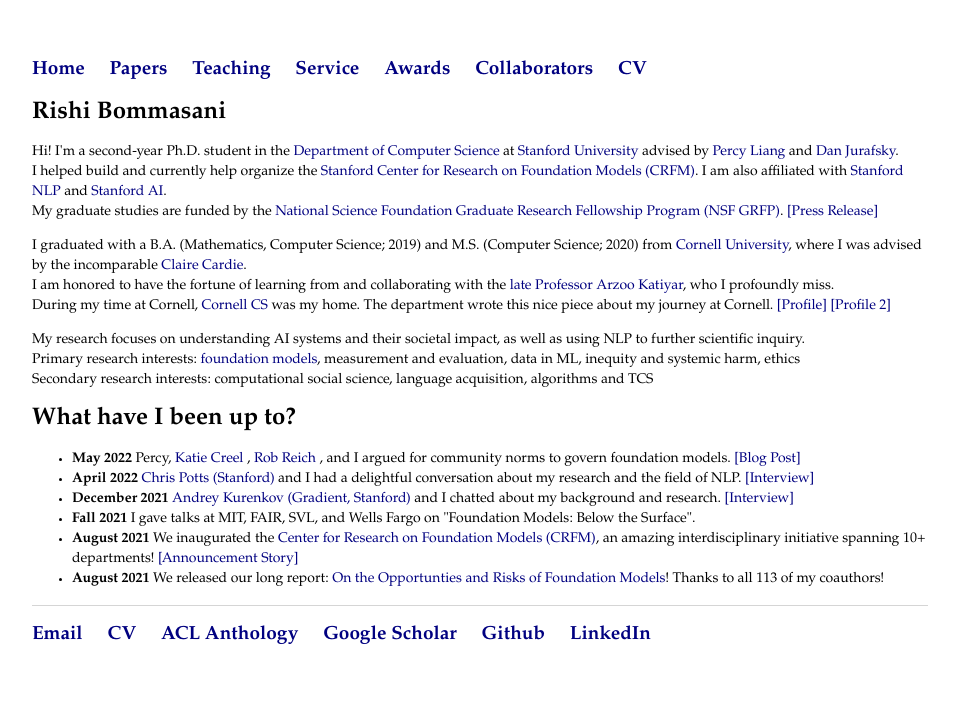
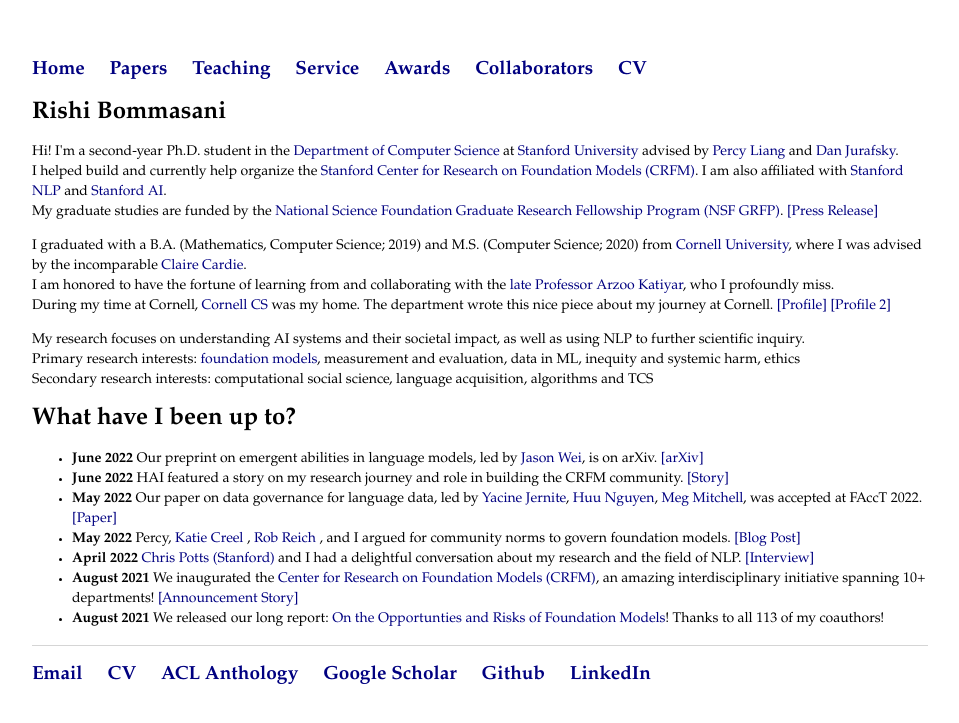
Before and after one commit to rishibommasani/rishibommasani.github.io, a Jekyll site: the page built from index.html, in a window 1280 px wide. Shown: the top 723 px of the page, without its empty margins (160-1119 px from the left). Built offline with Jekyll 4.4.1, drawn with Linux system fonts in a browser that asks for light colours.

Commit message:
spring 2022

```diff
--- a/index.html
+++ b/index.html
@@ -19,9 +19,10 @@
 <div class="blurb">
 <h1> What have I been up to?</h1>
 <ul>
+<li><b>June 2022</b> Our preprint on emergent abilities in language models, led by <a href="https://jasonwei20.github.io/">Jason Wei</a>, is on arXiv. <a href="https://arxiv.org/abs/2206.07682"> [arXiv] </a> </li>
+<li><b>June 2022</b> HAI featured a story on my research journey and role in building the CRFM community. <a href="https://www.linkedin.com/pulse/rishi-bommasani-building-community-studying-foundation-models-?trk=public_post-content_share-article"> [Story] </a> </li>
+<li><b>May 2022</b> Our paper on data governance for language data, led by <a href="https://yjernite.github.io/">Yacine Jernite</a>, <a href="https://www.linkedin.com/in/huu-ai-machine-learning/">Huu Nguyen</a>, <a href="https://www.m-mitchell.com/">Meg Mitchell</a>, was accepted at FAccT 2022. <a href="https://arxiv.org/abs/2206.03216"> [Paper] </a> </li>
 <li><b>May 2022</b> Percy, <a href="https://kathleenacreel.com/">Katie Creel </a>, <a href="http://robreich.stanford.edu/">Rob Reich </a>, and I argued for community norms to govern foundation models. <a href="https://crfm.stanford.edu/2022/05/17/community-norms.html"> [Blog Post] </a> </li>
 <li><b>April 2022</b> <a href="https://web.stanford.edu/~cgpotts/"> Chris Potts (Stanford) </a> and I had a delightful conversation about my research and the field of NLP. <a href="https://web.stanford.edu/class/cs224u/podcast/bommasani/"> [Interview] </a> </li>
-<li><b>December 2021</b> <a href="https://www.andreykurenkov.com/"> Andrey Kurenkov (Gradient, Stanford) </a> and I chatted about my background and research. <a href="https://thegradientpub.substack.com/p/rishi-bommasani-on-foundation-models"> [Interview] </a> </li>
-<li><b>Fall 2021</b> I gave talks at MIT, FAIR, SVL, and Wells Fargo on "Foundation Models: Below the Surface". </li>
 <li><b>August 2021</b> We inaugurated the <a href="https://crfm.stanford.edu/"> Center for Research on Foundation Models (CRFM)</a>, an amazing interdisciplinary initiative spanning 10+ departments! <a href="https://hai.stanford.edu/news/introducing-center-research-foundation-models-crfm"> [Announcement Story] </a> </li>
 <li><b>August 2021</b> We released our long report: <a href="https://arxiv.org/abs/2108.07258">On the Opportunties and Risks of Foundation Models</a>! Thanks to all 113 of my coauthors!</li>
```
